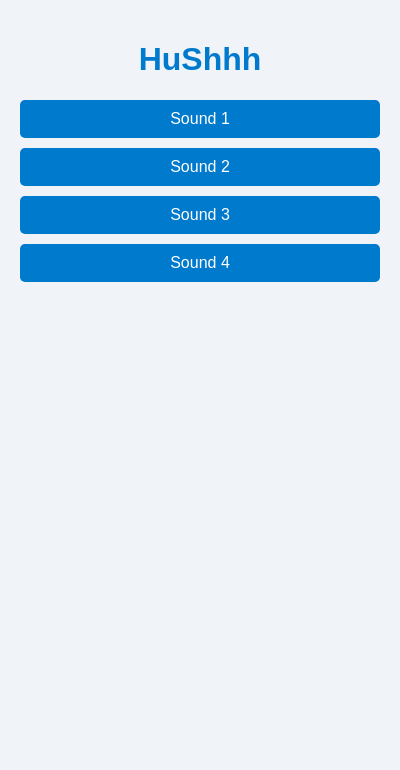
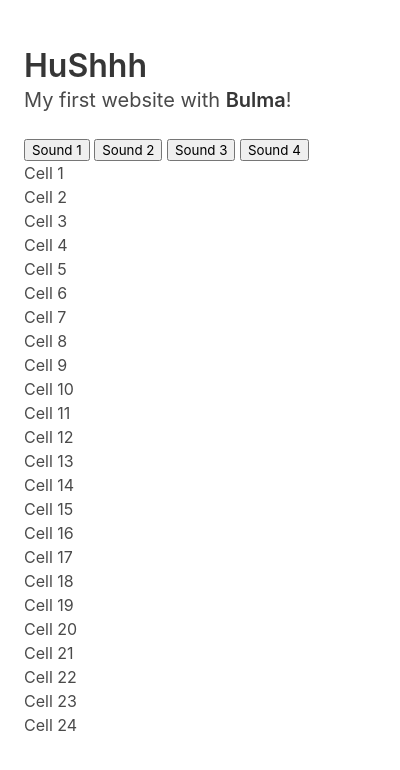
Before and after one commit to lillafayette/Extension, a browser extension: page popup.html in a window 400 px wide. Drawn offline with nearby package versions, Linux system fonts and the light colour scheme.

Commit message:
Creating UI

```diff
--- a/popup.css
+++ b/popup.css
@@ -11,7 +11,7 @@ body {
 }
 
 h1 {
-  color: #007acc;
+  color: red;
 }
 
 .button-container {
--- a/popup.html
+++ b/popup.html
@@ -1,19 +1,59 @@
 <!DOCTYPE html>
 <html>
+
 <head>
-  <title>HuShhh</title>
-  <link rel="stylesheet" href="popup.css">
+  <title>dshfbwduycgtywgcytwgcgtvw</title>
+  <meta charset="utf-8">
+  <meta name="viewport" content="width=device-width, initial-scale=1">
+  <title>Hello Bulma!</title>
+  <link rel="stylesheet" href="https://cdnjs.cloudflare.com/ajax/libs/bulma/0.6.2/css/bulma.min.css">
+  <script defer src="https://use.fontawesome.com/releases/v5.0.7/js/all.js"></script>
 </head>
+
 <body>
+  <section class="section">
     <div class="container">
-    <h1>HuShhh</h1>
+      <h1 class="title">
+        HuShhh
+      </h1>
+      <p class="subtitle">
+        My first website with <strong>Bulma</strong>!
+      </p>
       <div class="button-container">
         <button id="sound1">Sound 1</button>
         <button id="sound2">Sound 2</button>
         <button id="sound3">Sound 3</button>
         <button id="sound4">Sound 4</button>
       </div>
+      <div class="grid">
+        <div class="cell">Cell 1</div>
+        <div class="cell">Cell 2</div>
+        <div class="cell">Cell 3</div>
+        <div class="cell">Cell 4</div>
+        <div class="cell">Cell 5</div>
+        <div class="cell">Cell 6</div>
+        <div class="cell">Cell 7</div>
+        <div class="cell">Cell 8</div>
+        <div class="cell">Cell 9</div>
+        <div class="cell">Cell 10</div>
+        <div class="cell">Cell 11</div>
+        <div class="cell">Cell 12</div>
+        <div class="cell">Cell 13</div>
+        <div class="cell">Cell 14</div>
+        <div class="cell">Cell 15</div>
+        <div class="cell">Cell 16</div>
+        <div class="cell">Cell 17</div>
+        <div class="cell">Cell 18</div>
+        <div class="cell">Cell 19</div>
+        <div class="cell">Cell 20</div>
+        <div class="cell">Cell 21</div>
+        <div class="cell">Cell 22</div>
+        <div class="cell">Cell 23</div>
+        <div class="cell">Cell 24</div>
       </div>
+    </div>
+  </section>
   <script src="popup.js"></script>
 </body>
+
 </html>
```
Also changed, not shown: 1 other file. Lines whose indentation alone changed are shown as unchanged.
